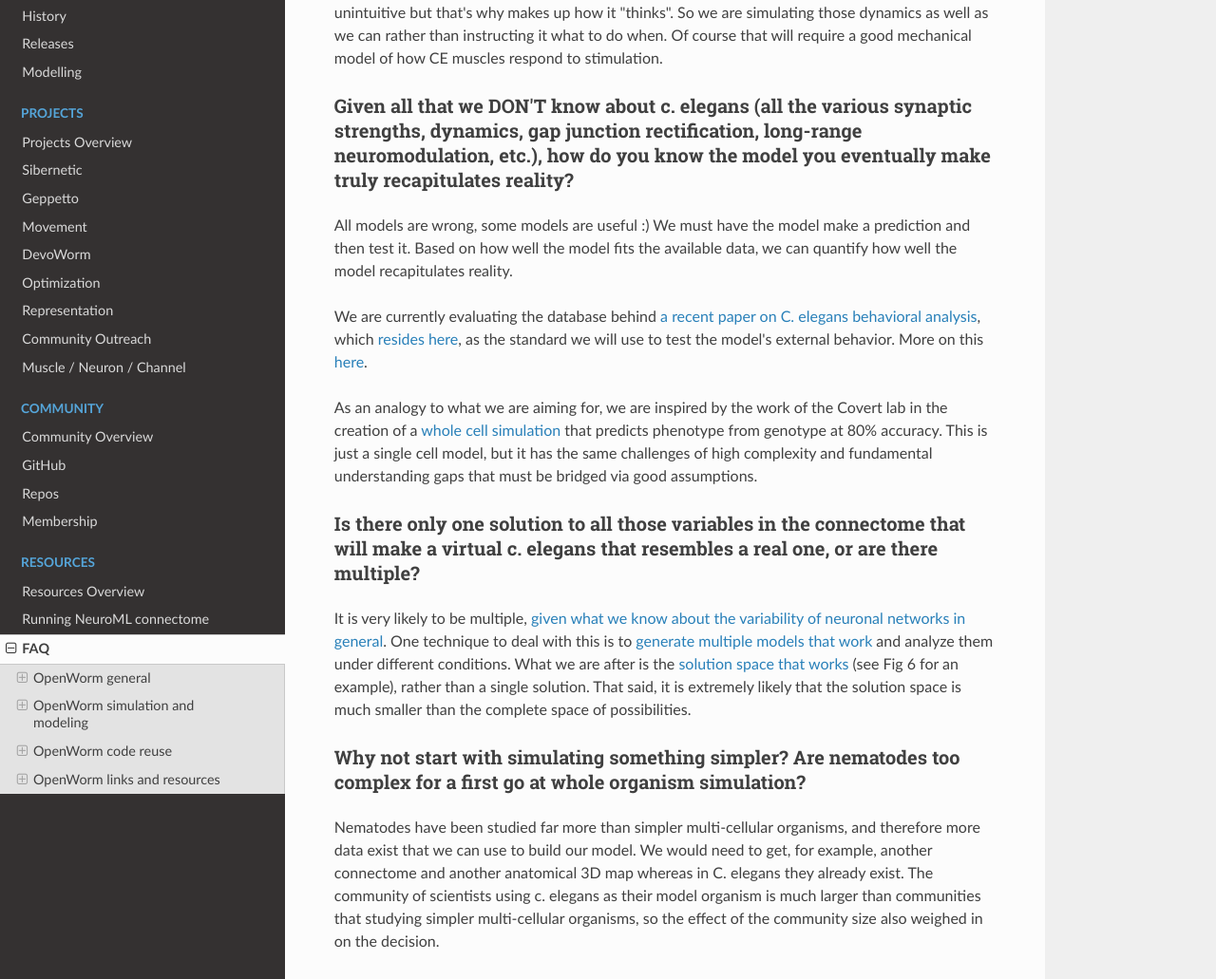
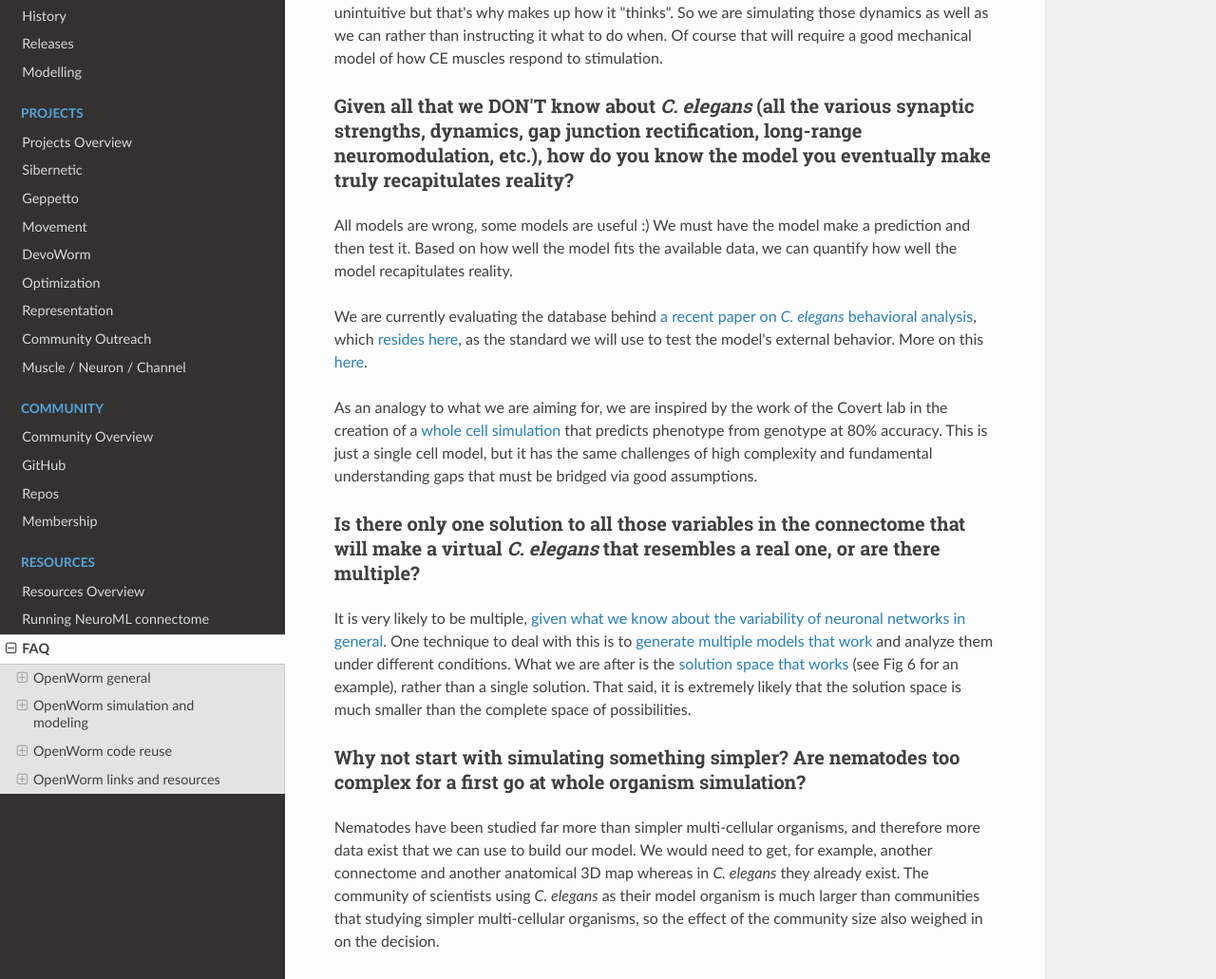
Before and after one commit to openworm/openworm_docs, an MkDocs documentation site: the page built from docs/faq.md, in a window 1280 px wide and 1400 px high, scrolled down 1000 px. Shown: the part 162-1193 px from the top of the window at 95% size. Built offline with MkDocs 1.6.1, drawn with Linux system fonts in a browser that asks for light colours; nearby versions of some CDN libraries; some of the changed text lies outside the part shown.

Commit message:
Fix multiple non italicised C. elegans

```diff
--- a/docs/faq.md
+++ b/docs/faq.md
@@ -4,9 +4,9 @@ Frequently Asked Questions
 OpenWorm general
 ----------------
 
-### Why C. elegans?
+### Why _C. elegans_?
 
-The tiny worm C. elegans is by far the most understood and studied animal with a brain in all of biology. It was the first multi-cellular organism to have its genome mapped. It has only ~1000 cells and exactly 302 neurons, which have also been mapped as well as its “wiring diagram” making it also the first organism to have a complete connectome produced. This part gets particularly exciting for folks interested in artificial intelligence or computational neuroscience.
+The tiny worm _C. elegans_ is by far the most understood and studied animal with a brain in all of biology. It was the first multi-cellular organism to have its genome mapped. It has only ~1000 cells and exactly 302 neurons, which have also been mapped as well as its “wiring diagram” making it also the first organism to have a complete connectome produced. This part gets particularly exciting for folks interested in artificial intelligence or computational neuroscience.
 
 Three different Nobel prizes have been awarded for work on this worm, and it is increasingly being used as a model for better understanding disease and health relevant to all organisms, including humans. When making a complex computer model, it is important to start where the data are the most complete.
 
@@ -31,21 +31,21 @@ Right now we aren't addressing the egg laying or development capacity, however,
 
 The "logic" part comes from the dynamics of the neurons interacting with each other. it is a little unintuitive but that's why makes up how it "thinks". So we are simulating those dynamics as well as we can rather than instructing it what to do when. Of course that will require a good mechanical model of how CE muscles respond to stimulation.
 
-### Given all that we DON'T know about c. elegans (all the various synaptic strengths, dynamics, gap junction rectification, long-range neuromodulation, etc.), how do you know the model you eventually make truly recapitulates reality?
+### Given all that we DON'T know about _C. elegans_ (all the various synaptic strengths, dynamics, gap junction rectification, long-range neuromodulation, etc.), how do you know the model you eventually make truly recapitulates reality?
 
 All models are wrong, some models are useful :) We must have the model make a prediction and then test it. Based on how well the model fits the available data, we can quantify how well the model recapitulates reality.
 
-We are currently evaluating the database behind [a recent paper on C. elegans behavioral analysis](http://www.ncbi.nlm.nih.gov/pmc/articles/PMC3545781/pdf/pnas.201211447.pdf), which [resides here](http://wormbehavior.mrc-lmb.cam.ac.uk/index.php), as the standard we will use to test the model's external behavior. More on this [here](https://www.youtube.com/watch?v=YdBGbn_g_ls).
+We are currently evaluating the database behind [a recent paper on _C. elegans_ behavioral analysis](http://www.ncbi.nlm.nih.gov/pmc/articles/PMC3545781/pdf/pnas.201211447.pdf), which [resides here](http://wormbehavior.mrc-lmb.cam.ac.uk/index.php), as the standard we will use to test the model's external behavior. More on this [here](https://www.youtube.com/watch?v=YdBGbn_g_ls).
 
 As an analogy to what we are aiming for, we are inspired by the work of the Covert lab in the creation of a [whole cell simulation](https://www.dropbox.com/s/jjzxw5f55z8nf5v/A%20Whole-Cell%20Computational%20Model%20Predicts%20Phenotype%20from%20Genotype%20-%20Karr%20et%20al.%20-%202012.pdf) that predicts phenotype from genotype at 80% accuracy. This is just a single cell model, but it has the same challenges of high complexity and fundamental understanding gaps that must be bridged via good assumptions.
 
-### Is there only one solution to all those variables in the connectome that will make a virtual c. elegans that resembles a real one, or are there multiple?
+### Is there only one solution to all those variables in the connectome that will make a virtual _C. elegans_ that resembles a real one, or are there multiple?
 
 It is very likely to be multiple, [given what we know about the variability of neuronal networks in general](https://www.dropbox.com/s/rbab411kf5rb4zh/Similar%20network%20activity%20from%20disparate%20circuit%20parameters.%20-%20Prinz%2C%20Bucher%2C%20Marder%20-%202004.pdf). One technique to deal with this is to [generate multiple models that work](https://www.dropbox.com/s/05zx02h57vpvvqg/Multiple%20models%20to%20capture%20the%20variability%20in%20biological%20neurons%20and%20networks%20-%20Marder%2C%20Taylor%20-%202011.pdf) and analyze them under different conditions. What we are after is the [solution space that works](https://www.dropbox.com/s/hz2pv5cvomvsqez/Complex%20parameter%20landscape%20for%20a%20complex%20neuron%20model.%20-%20Achard%2C%20De%20Schutter%20-%202006.pdf) (see Fig 6 for an example), rather than a single solution. That said, it is extremely likely that the solution space is much smaller than the complete space of possibilities.
 
 ### Why not start with simulating something simpler? Are nematodes too complex for a first go at whole organism simulation?
 
-Nematodes have been studied far more than simpler multi-cellular organisms, and therefore more data exist that we can use to build our model. We would need to get, for example, another connectome and another anatomical 3D map whereas in C. elegans they already exist. The community of scientists using c. elegans as their model organism is much larger than communities that studying simpler multi-cellular organisms, so the effect of the community size also weighed in on the decision.
+Nematodes have been studied far more than simpler multi-cellular organisms, and therefore more data exist that we can use to build our model. We would need to get, for example, another connectome and another anatomical 3D map whereas in _C. elegans_ they already exist. The community of scientists using _C. elegans_ as their model organism is much larger than communities that studying simpler multi-cellular organisms, so the effect of the community size also weighed in on the decision.
 
 ### When do you think the simulation will be "complete", and which behaviors would that include?
 
@@ -86,15 +86,15 @@ Right now our model of the electrical activity neurons is based on the Hodgkin H
 
 There is not a single data source for our simulation; in fact one of our unique challenges is coming up with new ways to work out how to integrate multiple data sets together. Here is a list of some of the data sets that we have used so far:
 
--   [The Virtual Worm (3D atlas of C. elegans anatomy)](http://caltech.wormbase.org/virtualworm/)
--   [The c. elegans connectome (wiring diagram of neurons)](http://www.wormatlas.org/neuronalwiring.html)
--   [Cell list of c. elegans](https://docs.google.com/spreadsheet/pub?key=0Avt3mQaA-HaMdGFnQldkWm9oUmQ3YjZ1LXJ4OHFnR0E&output=html)
--   [Ion channels used by c. elegans](https://docs.google.com/spreadsheet/pub?key=0Avt3mQaA-HaMdEd6S0dfVnE4blhaY2ZIWDBvZFNjT0E&output=html)
+-   [The Virtual Worm (3D atlas of _C. elegans_ anatomy)](http://caltech.wormbase.org/virtualworm/)
+-   [The _C. elegans_ connectome (wiring diagram of neurons)](http://www.wormatlas.org/neuronalwiring.html)
+-   [Cell list of _C. elegans_](https://docs.google.com/spreadsheet/pub?key=0Avt3mQaA-HaMdGFnQldkWm9oUmQ3YjZ1LXJ4OHFnR0E&output=html)
+-   [Ion channels used by _C. elegans_](https://docs.google.com/spreadsheet/pub?key=0Avt3mQaA-HaMdEd6S0dfVnE4blhaY2ZIWDBvZFNjT0E&output=html)
 -   [Database of Worm behavioral phenotypes](http://www.ncbi.nlm.nih.gov/pubmed/23852451)
 
 ### Has there been previous modeling work on various subsystems illustrating what level of simulation is necessary to produce observed behaviors?
 
-There have been [other modeling efforts in C. Elegans and their subsystems](http://www.artificialbrains.com/openworm#similar), as well as in academic journal articles. However, the question of "what level of simulation is necessary" to produce observe behaviors is still an open question.
+There have been [other modeling efforts in _C. elegans_ and their subsystems](http://www.artificialbrains.com/openworm#similar), as well as in academic journal articles. However, the question of "what level of simulation is necessary" to produce observe behaviors is still an open question.
 
 ### How are neurons simulated today?
 
@@ -106,7 +106,7 @@ There are a wide variety of ways to simulate neurons, as shown in [figure two](h
 
 It calculates a system of equations to produce a read out of the changing membrane potential of a neuron over time. Some simulators enable ion channel dynamics to be included and enable neurons to be described in detail in space (multi-compartmental models), while others ignore ion channels and treat neurons as points connected directly to other neurons. In OpenWorm, we focus on multi-compartmental neuron models with ion channels.
 
-### What is the connection between the basic proporties of C. elegans neurons and human neurons?
+### What is the connection between the basic proporties of _C. elegans_ neurons and human neurons?
 
 C.elegans neurons do not spike (i.e. have [action potentials](http://en.wikipedia.org/wiki/Action_potential)), which makes them different from human neurons. However, the same mathematics that describe the action potential (known as the [Hodgkin-Huxley model](http://en.wikipedia.org/wiki/Hodgkin%E2%80%93Huxley_model)) also describe the dynamics of neurons that do not exhibit action potentials. The biophysics of the neurons from either species are still similar in that they both have [chemical synapses](http://en.wikipedia.org/wiki/Chemical_synapse), both have [excitable cell membranes](http://en.wikipedia.org/wiki/Cell_membrane), and both use [voltage sensitive ion channels](http://en.wikipedia.org/wiki/Voltage-gated_ion_channel) to modify the [electrical potential across their cell membranes](http://en.wikipedia.org/wiki/Membrane_potential).
 
@@ -136,7 +136,7 @@ This project is all about biting off small workable pieces of the problem. The p
 
 ### Do you need a connectome for these gap junctions as well or should an accurate enough cell model suffice?
 
-The gap junctions are included in the C. elegans connectome.
+The gap junctions are included in the _C. elegans_ connectome.
 
 ### What's the main differences between the single and multi-compartment models?
 
@@ -160,7 +160,7 @@ Double check that you have set the path to NEURON's **bin** directory containing
 
 ### How does the NemaLoad project relate to OpenWorm?
 
-We both want to see the c. elegans reverse engineered as a means of understanding nervous systems. We've met a few times and David Darlymple contributes to the project and on the mailing list. We have a different approach right now, but they are complementary and could be unified down the road. Both projects have a lot of up front development work that we are doing now, us mainly in software and integrating data that already exists and David in building an ambitious experimental set up to collect a never-before-gathered data set.
+We both want to see the _C. elegans_ reverse engineered as a means of understanding nervous systems. We've met a few times and David Darlymple contributes to the project and on the mailing list. We have a different approach right now, but they are complementary and could be unified down the road. Both projects have a lot of up front development work that we are doing now, us mainly in software and integrating data that already exists and David in building an ambitious experimental set up to collect a never-before-gathered data set.
 
 ### What is SPH?
 
```
Also changed, not shown: docs/Projects/datarep.md (+1 -1 lines).
